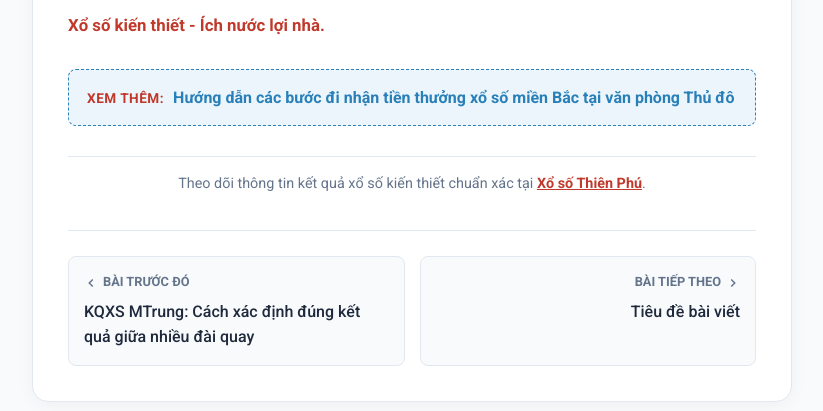
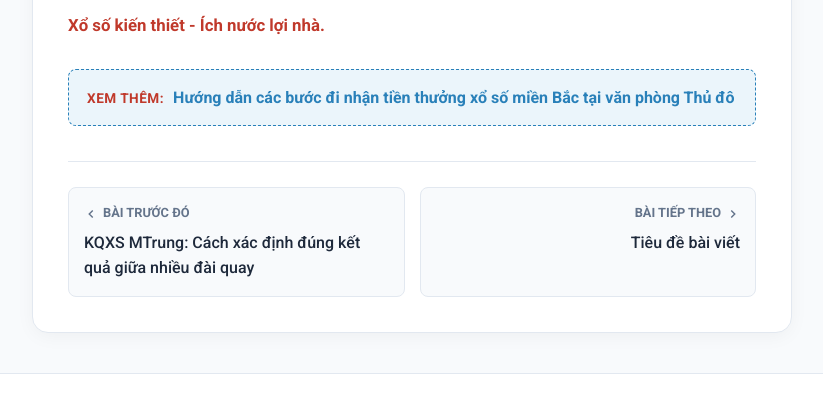
Before and after one commit to briannguyen5/workers.dev, a plain HTML site: page xsmb-truc-tiep-kham-pha-gio-vang-quay-so.html in a window 1280 px wide. Shown: the part 4379-4790 px from the top of the page, without its empty margins (228-1051 px from the left). Drawn offline with Linux system fonts and the light colour scheme.

Commit message:
Remove footer from lottery results page
Removed footer section with lottery result tracking link.

```diff
--- a/xsmb-truc-tiep-kham-pha-gio-vang-quay-so.html
+++ b/xsmb-truc-tiep-kham-pha-gio-vang-quay-so.html
@@ -453,10 +453,6 @@
                     <a href="https://www.keepandshare.com/discuss4/40985/h-ng-d-n-c-c-b-c-i-nh-n-ti-n-th-ng-x-s-mi-n-b-c-t-i-v-n-ph-ng-th" target="_blank" rel="noopener" style="color: #2980b9; font-weight: bold; text-decoration: none; margin-left: 5px;">Hướng dẫn các bước đi nhận tiền thưởng xổ số miền Bắc tại văn phòng Thủ đô</a>
                 </div>
 
-                <!-- Dòng footer cuối bài -->
-                <div style="text-align: center; margin-top: 30px; padding-top: 15px; border-top: 1px solid var(--border-color); font-size: 0.9rem; color: var(--text-muted);">
-                    Theo dõi thông tin kết quả xổ số kiến thiết chuẩn xác tại <a href="http://xosothienphu.vn/" target="_blank" rel="noopener" title="Xổ số Thiên Phú" style="color: #c0392b; font-weight: bold; text-decoration: underline;">Xổ số Thiên Phú</a>.
-                </div>
 
                 <!-- Khối Điều hướng bài viết (Bài trước / Bài tiếp) -->
                 <div class="post-navigation">
```
